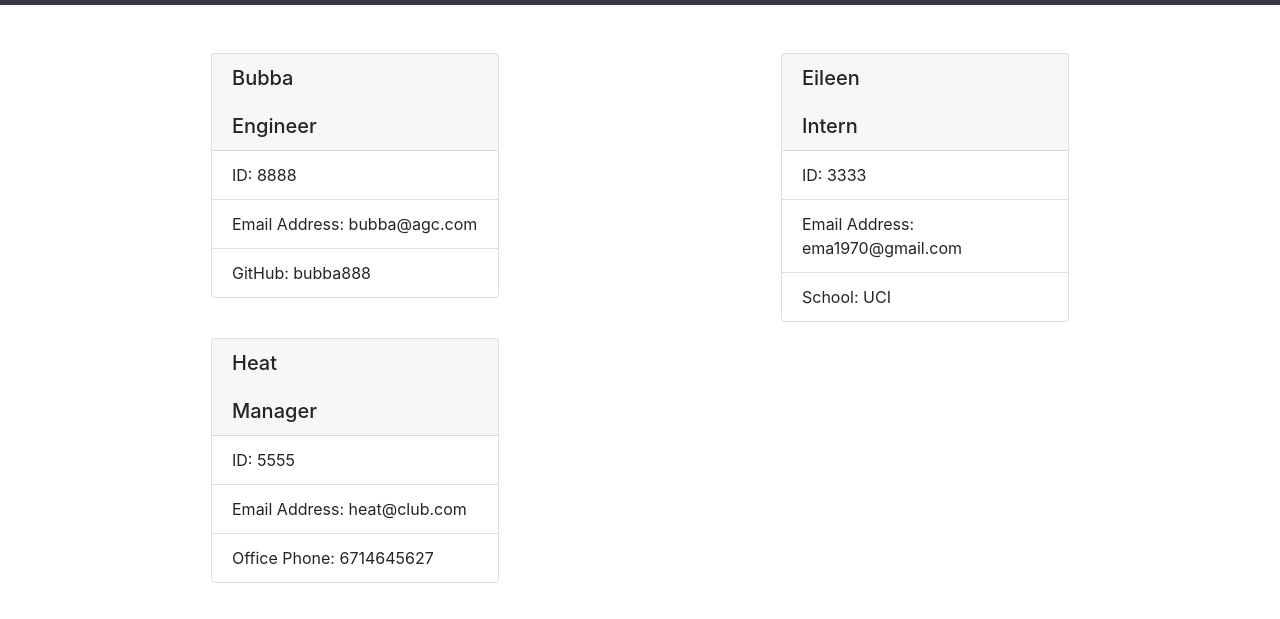
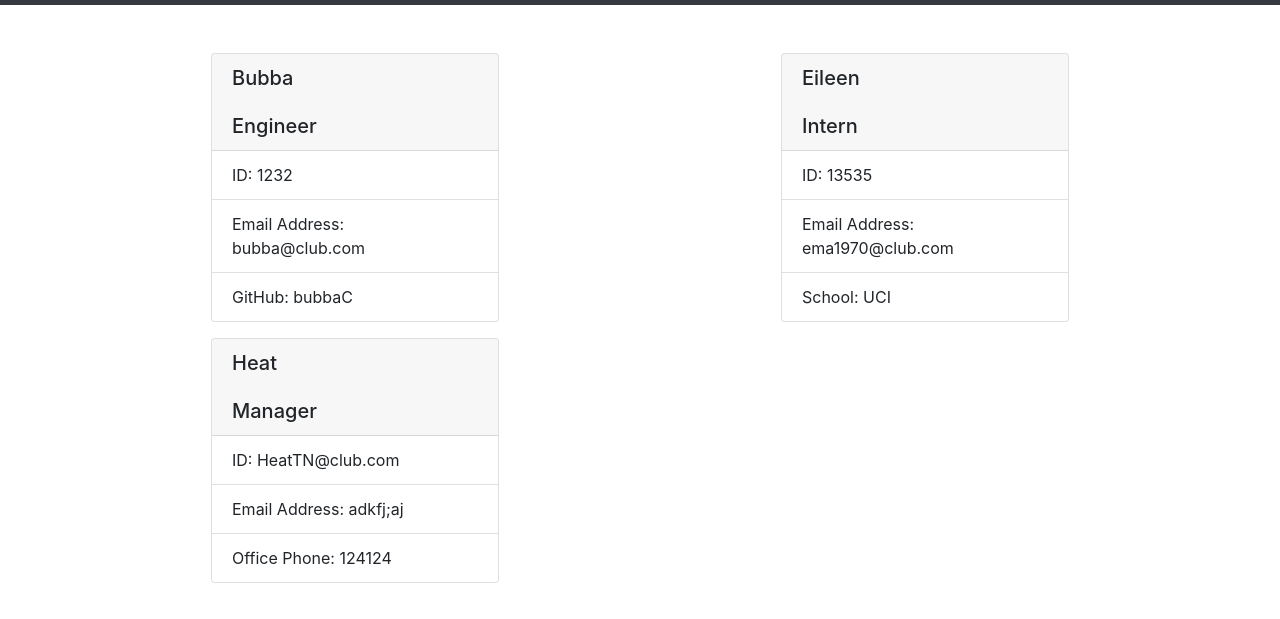
Before and after one commit to EMA1970/TP-Generator-, a website: page output/team.html in a window 1280 px wide. Shown: the part 51-670 px from the top of the page. Drawn offline with nearby package versions, Linux system fonts and the light colour scheme.

Commit message:
added screenshots

```diff
--- a/output/team.html
+++ b/output/team.html
@@ -16,17 +16,17 @@
             <div class="card mx-auto mb-3" style="width: 18rem">
             <h5 class="card-header">Bubba <br /><br />Engineer</h5>
             <ul class="list-group list-group-flush">
-                <li class="list-group-item">ID: 8888</li>
-                <li class="list-group-item">Email Address: bubba@agc.com</li>
-                <li class="list-group-item">GitHub: bubba888</li>
+                <li class="list-group-item">ID: 1232</li>
+                <li class="list-group-item">Email Address: bubba@club.com</li>
+                <li class="list-group-item">GitHub: bubbaC</li>
             </ul>
             </div>
         </div><div class="col-6">
             <div class="card mx-auto mb-3" style="width: 18rem">
             <h5 class="card-header">Eileen<br /><br />Intern</h5>
             <ul class="list-group list-group-flush">
-                <li class="list-group-item">ID: 3333</li>
-                <li class="list-group-item">Email Address: ema1970@gmail.com</li>
+                <li class="list-group-item">ID: 13535</li>
+                <li class="list-group-item">Email Address: ema1970@club.com</li>
                 <li class="list-group-item">School: UCI</li>
             </ul>
             </div>
@@ -34,9 +34,9 @@
             <div class="card mx-auto mb-3" style="width: 18rem">
             <h5 class="card-header">Heat<br /><br />Manager</h5>
             <ul class="list-group list-group-flush">
-                <li class="list-group-item">ID: 5555</li>
-                <li class="list-group-item">Email Address: heat@club.com</li>
-                <li class="list-group-item">Office Phone: 6714645627</li>
+                <li class="list-group-item">ID: HeatTN@club.com</li>
+                <li class="list-group-item">Email Address: adkfj;aj</li>
+                <li class="list-group-item">Office Phone: 124124</li>
             </ul>
             </div>
         </div> </div>
```
Also changed, not shown: assets/screenshotHTMl.png (added), assets/screenshotUserInput.png (added).
